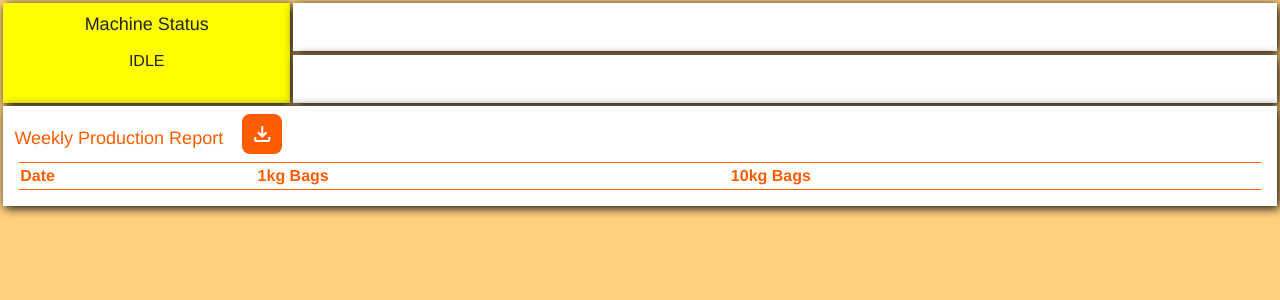
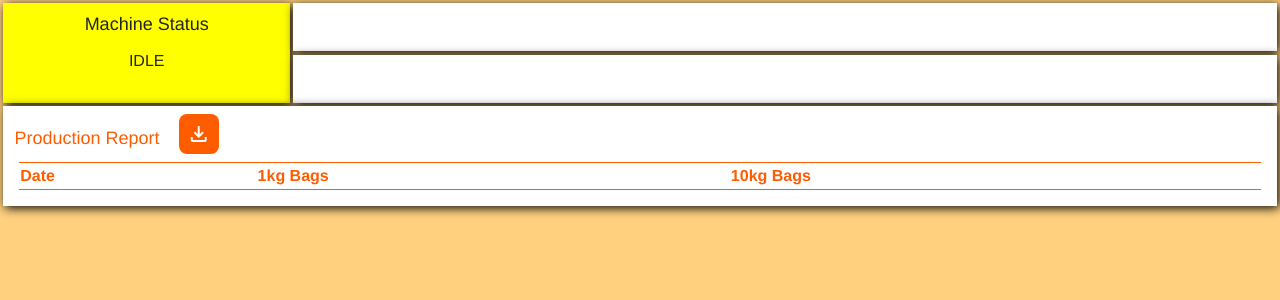
Before and after one commit to Wizxrdx/mang-uling, a Flask app: page / in a window 1280 px wide. Shown: the part 49-349 px from the top of the page. Run offline with Flask 3, Linux system fonts and the light colour scheme; the visitor is signed in with stand-in values (Sample User, id 1); data that the repository does not hold is empty; parts of the project's set-up code (start-up, migrations or seed data) failed here and were passed over.

Commit message:
removed weekly from production report title

```diff
--- a/app/templates/index.html
+++ b/app/templates/index.html
@@ -63,7 +63,7 @@
         <section class="vizualizations">
             <div class='visual-container'>
                 <div class='table-header'>
-                    <h2>Weekly Production Report</h2>
+                    <h2>Production Report</h2>
                     <button id="open-week-modal" class="export-button" tooltip="Download">
                         <span class="material-symbols-outlined">download</span>
                 </div>
```
